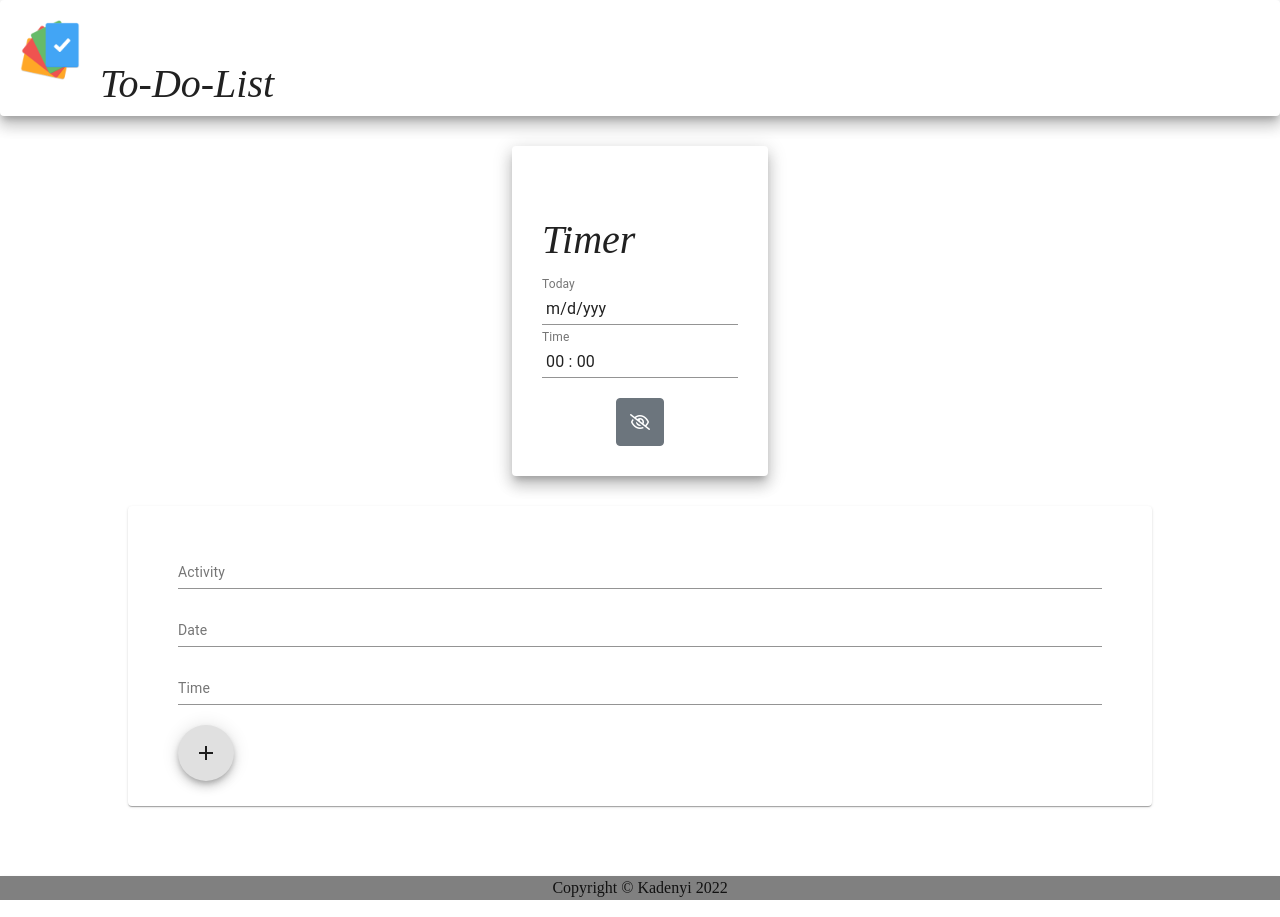
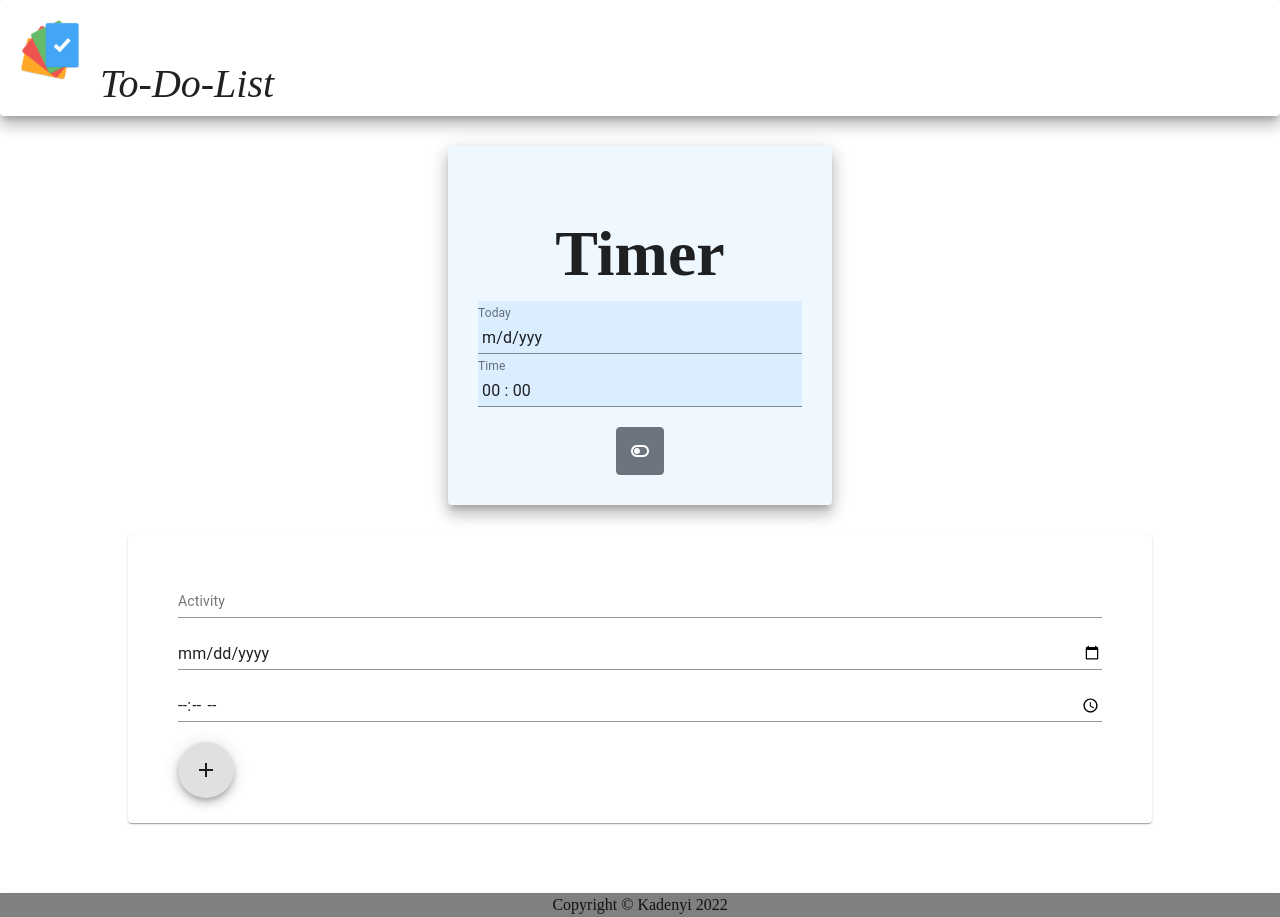
Before and after one commit to trace-kadenyi/My-To-Do-List, a React (Create React App) app: page / in a window 1280 px wide. Built offline with nearby package versions, Linux system fonts and the light colour scheme.

Commit message:
added the toggle button, styled the timer, added a date and time picker to the form areas

```diff
--- a/src/FormArea.js
+++ b/src/FormArea.js
@@ -43,20 +43,20 @@ const FormArea = ({ addItem }) => {
 
                 />
                 <TextField
-                    style={{ marginTop: '10px' }}
+                    style={{ marginTop: '20px' }}
                     onChange={changeHandler}
                     name='date'
+                    type='date'
                     value={item.date}
-                    label='Date'
                     fullWidth
                     autoComplete="off"
                 />
                 <TextField
-                    style={{ marginTop: '10px' }}
+                    style={{ marginTop: '20px' }}
                     onChange={changeHandler}
                     name='time'
+                    type='time'
                     value={item.time}
-                    label='Time'
                     fullWidth
                     autoComplete="off"
                 />
--- a/src/List.js
+++ b/src/List.js
@@ -13,7 +13,7 @@ const List = ({ activity, date, time, id, delItem }) => {
   return (
     <Paper className='list' elevation={10}>
         <div>
-            <h2>{activity}</h2>
+            <h3>{activity}</h3>
             <p>{date}</p>
             <p>{time}</p>
         </div>
--- a/src/Timer.js
+++ b/src/Timer.js
@@ -10,21 +10,21 @@ const Timer = () => {
     const [time, setTime] = useState(" 00 : 00 ");
 
     const clickHandler = () => {
-        const fa = document.querySelector('.far');
+        const fa = document.querySelector('.fas');
         const btn = document.querySelector('.btn');
 
         fa.addEventListener('click', () => {
-            if(btn.classList.contains('slash')) {
-                btn.classList.remove('slash')
+            if(btn.classList.contains('off')) {
+                btn.classList.remove('off')
                 setInterval(theDayTimeHandler, 1000)
-                fa.classList.add('fa-eye')
-                fa.classList.remove('fa-eye-slash')
+                fa.classList.add('fa-toggle-on')
+                fa.classList.remove('fa-toggle-off')
             } else {
-                btn.classList.add('slash')
+                btn.classList.add('off')
                 setDate(' m/d/yyy ')
                 setTime(' 00 : 00 ')
-                fa.classList.remove('fa-eye')
-                fa.classList.add('fa-eye-slash')
+                fa.classList.remove('fa-toggle-on')
+                fa.classList.add('fa-toggle-off')
             }
         })
 
@@ -40,7 +40,7 @@ const Timer = () => {
 
 
     return (
-        <Paper className='timer' elevation={10}>
+        <Paper className='timer' elevation={10} style={{backgroundColor: 'aliceblue'}}>
             <h1>Timer</h1>
             <form>
                 <TextField
@@ -62,10 +62,11 @@ const Timer = () => {
 
                 />
             </form>
-            <button className='btn btn-secondary' onClick={clickHandler}>
-            <i class="far fa-eye-slash"
-                style={{ margin: 'auto' }}
-            ></i>
+            <button className='btn btn-secondary' onDoubleClick={clickHandler}>
+                <i class="fas fa-toggle-off"
+                    style={{ margin: 'auto' }}
+                >
+                </i>
             </button>
 
 
--- a/src/index.css
+++ b/src/index.css
@@ -35,9 +35,9 @@ h1 {
 .list {
   display: inline-flex;
   min-width: 200px;
-  min-height: 150px;
+  min-height: 100px;
   padding: 20px;
-  margin: 50px;
+  margin: 30px;
 
 }
 
@@ -73,8 +73,9 @@ h1 {
   Timer
 ************/
 .timer {
-  margin: 30px 30%;
+  margin: 30px 25%;
   padding: 10px 30px;
+
 
 }
 @media screen and (min-width: 768px) {
@@ -85,7 +86,7 @@ h1 {
 }
 @media screen and (min-width: 1200px) {
   .timer {
-    margin: 30px 40%;
+    margin: 30px 35%;
     padding: 10px 30px;
   }
 
@@ -100,3 +101,14 @@ h1 {
   height: 3rem;
 
 }
+.timer h1 {
+  font-family: 'Times New Roman', Times, serif;
+  font-style: normal;
+  text-align: center;
+  font-weight: bolder;
+  font-size: 4rem;
+
+}
+.timer form {
+  background-color:#DBEEFF;
+}
```
